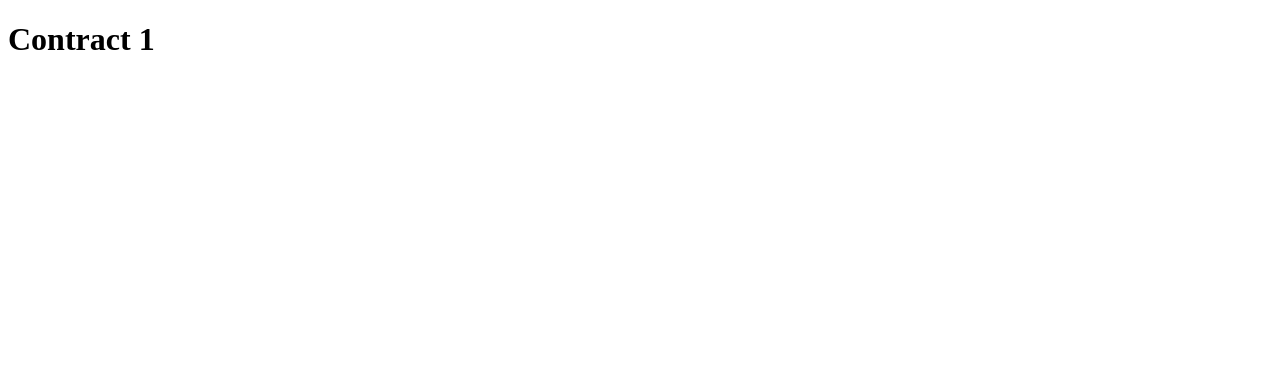
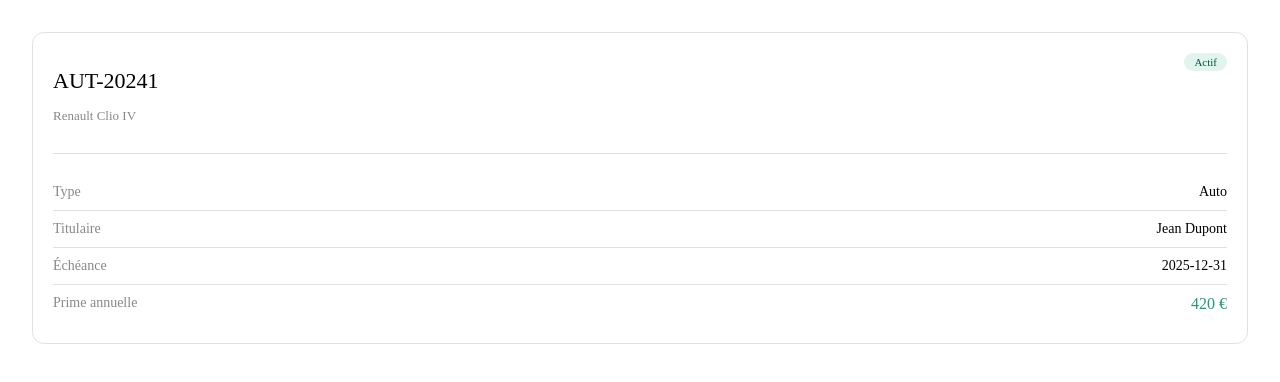
Before and after one commit to FaresCherif/vue_assurance, a Vue app: page /detail/1 in a window 1280 px wide. Shown: the top 382 px of the page. Built offline with nearby package versions, Linux system fonts and the light colour scheme.

Commit message:
add detailVue visual

```diff
--- /dev/null
+++ b/src/assets/detailVue.css
@@ -0,0 +1,13 @@
+.detail { padding: 1.5rem; }
+.card { background: var(--color-background-primary, #fff); border: 0.5px solid #e0e0e0; border-radius: 12px; padding: 1.25rem; }
+.card-header { display: flex; justify-content: space-between; align-items: flex-start; margin-bottom: 1.25rem; padding-bottom: 1rem; border-bottom: 0.5px solid #e0e0e0; }
+.numero { font-size: 22px; font-weight: 500; }
+.titre { font-size: 13px; color: #888; margin-top: 4px; }
+.badge { font-size: 11px; font-weight: 500; padding: 3px 10px; border-radius: 20px; }
+.badge-actif { background: #E1F5EE; color: #085041; }
+.badge-resilie { background: #FCEBEB; color: #791F1F; }
+.row { display: flex; justify-content: space-between; padding: 10px 0; border-bottom: 0.5px solid #e0e0e0; font-size: 14px; }
+.row:last-child { border-bottom: none; }
+.row-label { color: #888; }
+.row-value { font-weight: 500; }
+.prime { color: #1D9E75; font-size: 16px; }
--- a/src/views/DetailView.vue
+++ b/src/views/DetailView.vue
@@ -1,8 +1,37 @@
 <script setup>
+import { computed } from 'vue'
+import { useRoute } from 'vue-router'
+import contrats from '../data/contrats.json'
+import '../assets/detailVue.css'
+
+const route = useRoute()
+
+const contrat = computed(() =>
+  contrats.find(c => c.id  == route.params.contractnumber)
+)
 
 </script>
 
 
 <template>
-    <h1>Contract {{ $route.params.contractnumber }}</h1>
+  <div v-if="contrat" class="detail">
+    <div class="card">
+      <div class="card-header">
+        <div>
+          <h1 class="numero">{{ contrat.numero }}</h1>
+          <p class="titre">{{ contrat.titre }}</p>
+        </div>
+        <span class="badge" :class="contrat.statut === 'Actif' ? 'badge-actif' : 'badge-resilie'">
+          {{ contrat.statut }}
+        </span>
+      </div>
+      <div class="rows">
+        <div class="row"><span class="row-label">Type</span><span class="row-value">{{ contrat.type }}</span></div>
+        <div class="row"><span class="row-label">Titulaire</span><span class="row-value">{{ contrat.titulaire }}</span></div>
+        <div class="row"><span class="row-label">Échéance</span><span class="row-value">{{ contrat.echeance }}</span></div>
+        <div class="row"><span class="row-label">Prime annuelle</span><span class="row-value prime">{{ contrat.prime }} €</span></div>
+      </div>
+    </div>
+  </div>
+  <p v-else>Contrat introuvable</p>
 </template>
```
